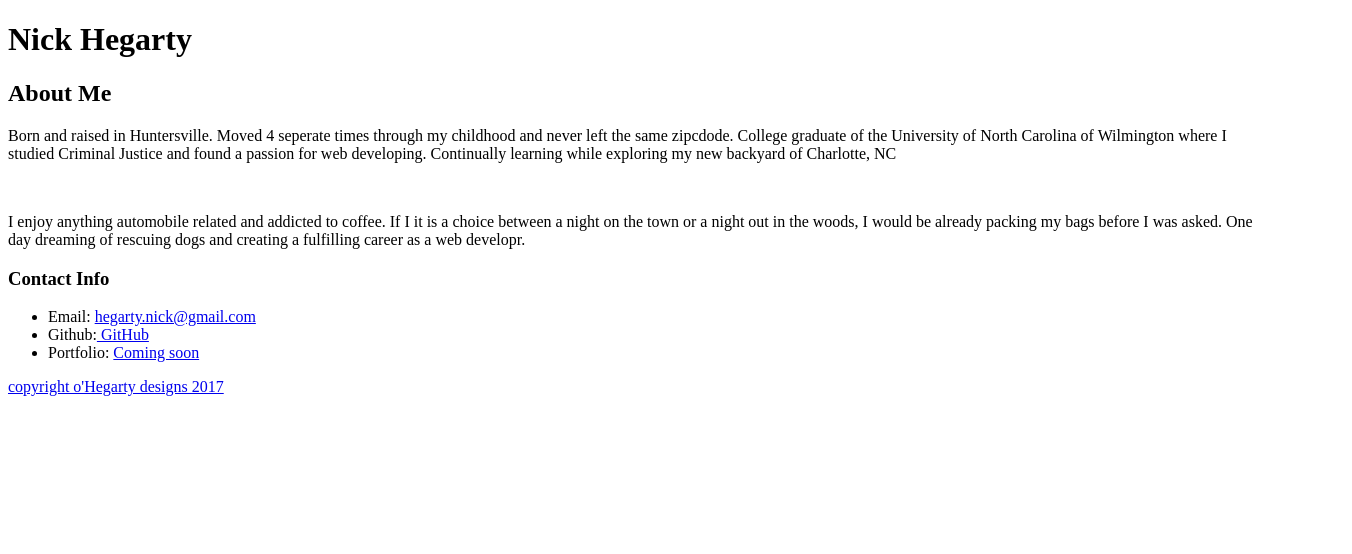
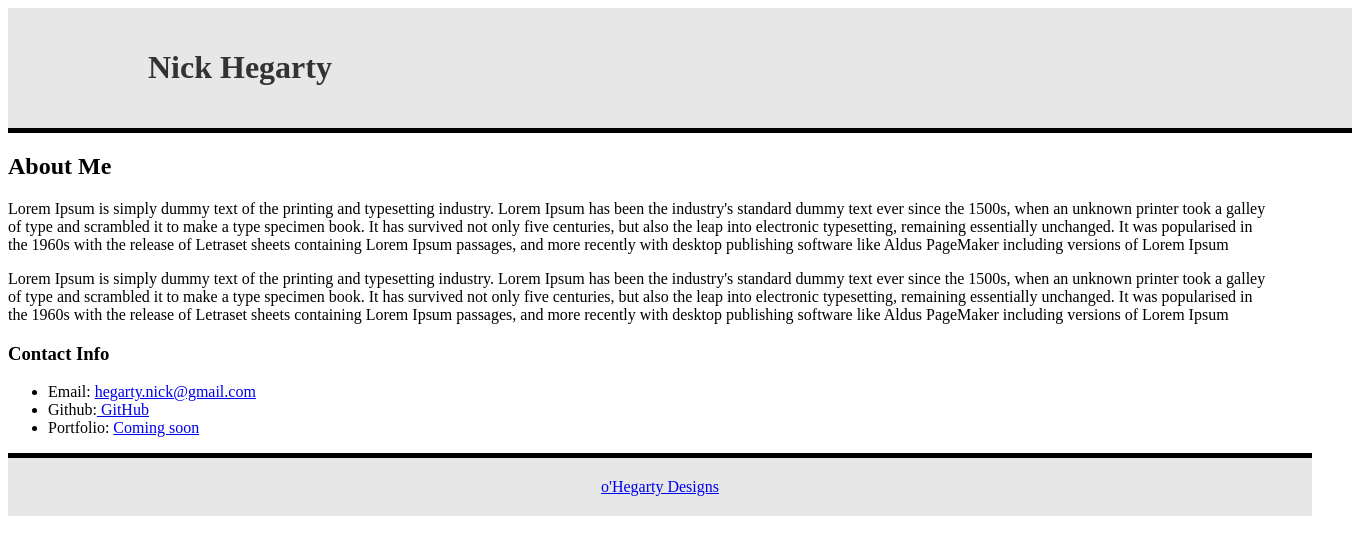
Before and after one commit to nick-hegarty/Basic-Portfolio, a plain HTML site: page index.html in a window 1280 px wide. Shown: the whole page, 1352 px wide, since content can reach past the window. Drawn offline with Linux system fonts and the light colour scheme.

Commit message:
created header footer parameters on all links

```diff
--- a/assets/css/style.css
+++ b/assets/css/style.css
@@ -0,0 +1,38 @@
+body{
+	color:black;
+}
+
+.header-border{
+	background:#e7e7e7;
+	padding: 20px 20px 20px 60px;
+	margin-bottom :20px;
+	color:#333;
+	border-bottom: 5px solid black;
+	width:100%;
+}
+
+.header-name{
+	background:#e7e7e7;
+	padding-left:20px;
+	border:10px;
+	margin-left:60px;
+	margin-right:0%;
+
+}
+
+.bio{
+	padding:20px;
+}
+
+.footer{
+	background: #e7e7e7;
+	width:100%;
+	margin-left: auto;
+	margin-right: auto;
+	padding: 20px 20px;
+	text-align:center;
+	position: relative;
+	border-top: 5px solid black;
+	bottom:0;
+
+}
--- a/index.html
+++ b/index.html
@@ -4,27 +4,32 @@
 	<meta charset="UTF-8">
 	<title>Nick Hegarty Bio</title>
 
-	<style type="text/css"></style>
+	<link rel="stylesheet" type="text/css" href="assets/css/style.css">
 </head>
 
 <body>
-	<div class="header">
+	<div class="header-border">
+		<div class="header-name">
 		<header>
 		<h1>Nick Hegarty</h1>
 		</header>
+		</div>
 
 	</div>
+<div class="wrapper">
+
+	<section id="content">
+		<h2> About Me </h2>
+			<p>Lorem Ipsum is simply dummy text of the printing and typesetting industry. Lorem Ipsum has been the industry's standard dummy text ever since the 1500s, when an unknown printer took a galley of type and scrambled it to make a type specimen book. It has survived not only five centuries, but also the leap into electronic typesetting, remaining essentially unchanged. It was popularised in the 1960s with the release of Letraset sheets containing Lorem Ipsum passages, and more recently with desktop publishing software like Aldus PageMaker including versions of Lorem Ipsum</p>
+
+			<p>Lorem Ipsum is simply dummy text of the printing and typesetting industry. Lorem Ipsum has been the industry's standard dummy text ever since the 1500s, when an unknown printer took a galley of type and scrambled it to make a type specimen book. It has survived not only five centuries, but also the leap into electronic typesetting, remaining essentially unchanged. It was popularised in the 1960s with the release of Letraset sheets containing Lorem Ipsum passages, and more recently with desktop publishing software like Aldus PageMaker including versions of Lorem Ipsum</p>
 
 
-	<div>
-	<h2>About Me</h2>
+	</section>
 
-	<p class = "bio">Born and raised in Huntersville.  Moved 4 seperate times through my childhood and never left the same zipcdode.  College graduate of the University of North Carolina of Wilmington where I studied Criminal Justice and found a passion for web developing.  Continually learning while exploring my new backyard of Charlotte, NC</p>
 
-	 <br>
+</div>
 
-	<p>I enjoy anything automobile related and addicted to coffee.  If I it is a choice between a night on the town or a night out in the woods, I would be already packing my bags before I was asked.  One day dreaming of rescuing dogs and creating a fulfilling career as a web developr. </p>
-	</div>
 <div class= "connect">
 	<h3>Contact Info</h3>
 
@@ -36,11 +41,9 @@
 </div>
 
 <!--why is this a link? -->
-<div class="footer">
-	<footer>
-		<p> copyright o'Hegarty designs 2017 </p>
-	</footer>
-</div>
+	<div class="footer">
+		<footer> o'Hegarty Designs </footer>
+	</div>
 
 </body>
 </html>
```
Also changed, not shown: contact.html (+8 -6 lines), portfolio.html (+15 -12 lines), 2 other files.
